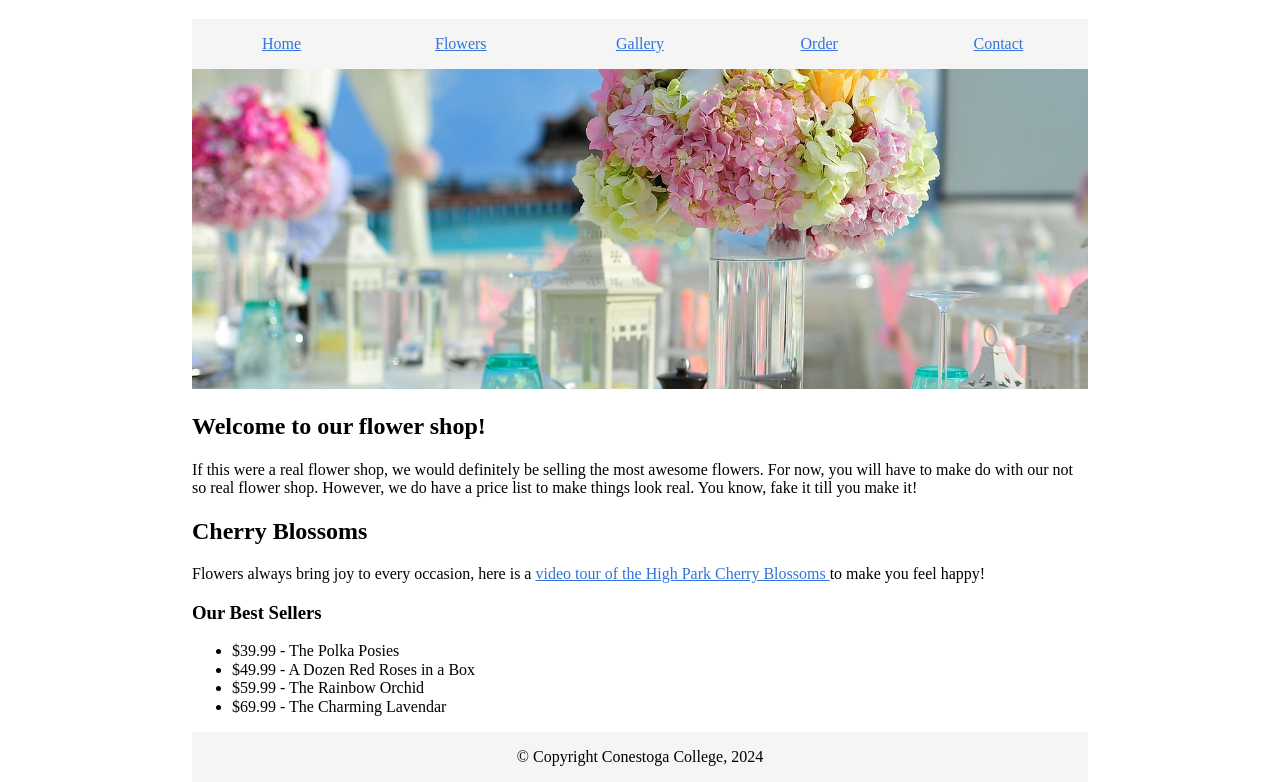
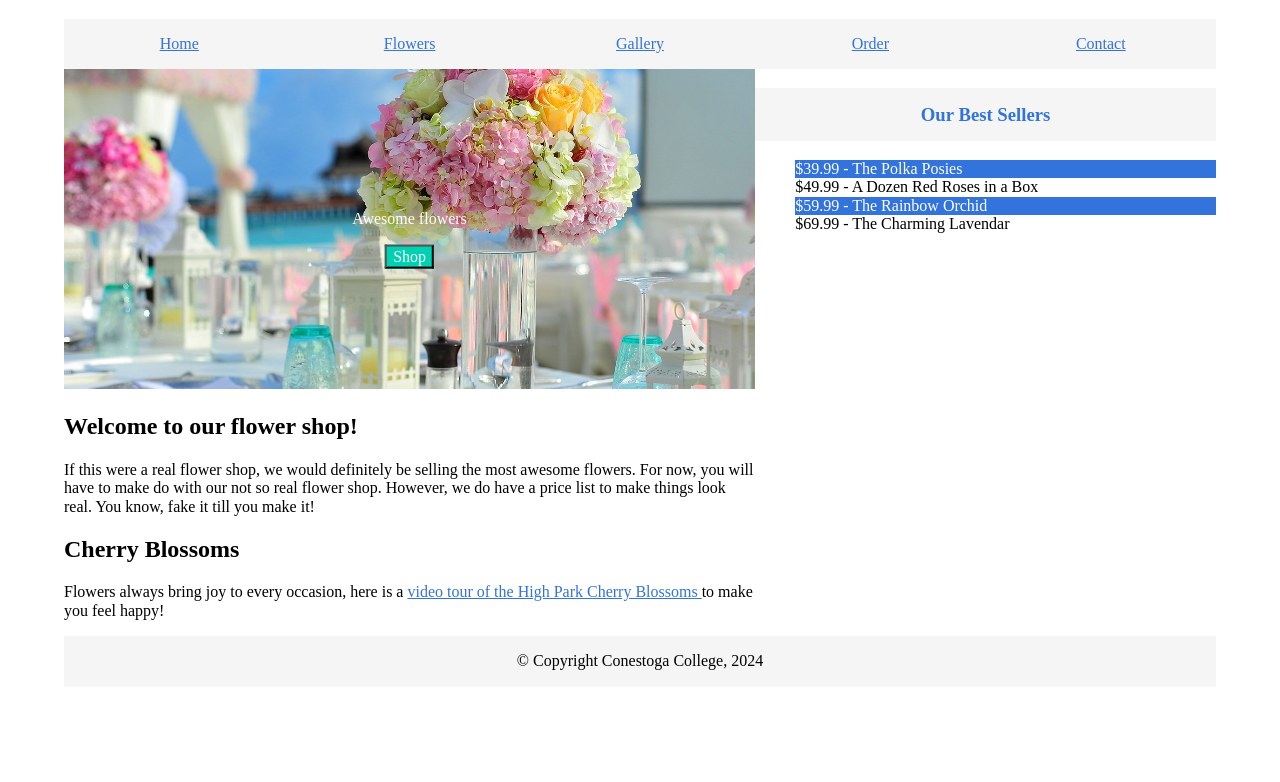
Before and after one commit to cyanoprem/shubham-project, a plain HTML site: page index.html in a window 1280 px wide. Shown: the part 61-843 px from the top of the page. After the commit the page ends 800 px from the top, so only its background shows below. Drawn offline with nearby package versions, Linux system fonts and the light colour scheme.

Commit message:
Add more styles

```diff
--- a/index.html
+++ b/index.html
@@ -16,40 +16,53 @@
   </header>
 
   <nav id="navbar">
-    <a href="">Home</a>
+    <a href="" id="home">Home</a>
     <a href="">Flowers</a>
     <a href="">Gallery</a>
     <a href="">Order</a>
     <a href="">Contact</a>
   </nav>
 
+  <div id="room">
     <main>
+
+      <div class="container">
         <img src="flowers.jpg" alt="Flowers" id="image">
         <!-- Image flowers.jpg from Piacquadio, A. (2018, March 18). Assorted Flower Arrangements [Photograph]. From Pexels. https://www.pexels.com/photo/assorted-flower-arrangements-947914/ -->
 
+        <div class="centered">
+          <p>Awesome flowers</p>
+          <button id="btn">Shop</button>
+        </div>
+      </div>
+
       <h2>Welcome to our flower shop!</h2>
 
-    <p>If this were a real flower shop, we would definitely be selling the most awesome flowers. For now, you will have
-      to make do with our not so real flower shop. However, we do have a price list to make things look real. You know,
+      <p>If this were a real flower shop, we would definitely be selling the most awesome flowers. For now, you will
+        have
+        to make do with our not so real flower shop. However, we do have a price list to make things look real. You
+        know,
         fake it till you make it!</p>
 
       <h2>Cherry Blossoms</h2>
 
       <p>Flowers always bring joy to every occasion, here is a <a
-        href="https://www.youtube.com/watch?v=yVLuTAlTBUo&t=3s">video tour of the High Park Cherry Blossoms </a> to make
+          href="https://www.youtube.com/watch?v=yVLuTAlTBUo&t=3s">video tour of the High Park Cherry Blossoms </a> to
+        make
         you feel happy!</p>
 
     </main>
 
     <aside>
-    <h3>Our Best Sellers</h3>
+      <h3 id="best-sellers">Our Best Sellers</h3>
       <ul>
-      <li>$39.99 - The Polka Posies</li>
+        <li class="best-item">$39.99 - The Polka Posies</li>
         <li>$49.99 - A Dozen Red Roses in a Box</li>
-      <li>$59.99 - The Rainbow Orchid</li>
+        <li class="best-item">$59.99 - The Rainbow Orchid</li>
         <li>$69.99 - The Charming Lavendar</li>
       </ul>
     </aside>
+  </div>
 
   <footer>
     &copy; Copyright Conestoga College, 2024
--- a/style.css
+++ b/style.css
@@ -1,6 +1,6 @@
 body {
-  margin-left: 15%;
-  margin-right: 15%;
+  margin-left: 5%;
+  margin-right: 5%;
 }
 
 #main-heading {
@@ -8,22 +8,13 @@ body {
   text-align: center;
 }
 
-#navbar {
-  background-color: #f5f5f5;
-  text-align: center;
-  display: grid;
-  grid-template-columns: 20% 20% 20% 20% 20%;
-  padding-top: 1rem;
-  padding-bottom: 1rem;
-}
-
 a {
   color: #3273dc;
 }
 
 #image {
+  height: 20rem;
   width: 100%;
-  height: 20rem;
   object-fit: cover;
 }
 
@@ -33,3 +24,57 @@ footer {
   padding-top: 1rem;
   padding-bottom: 1rem;
 }
+
+
+.red-border {
+  border: 0.1rem solid red;
+}
+
+#navbar {
+  display: grid;
+  grid-template-columns: 20% 20% 20% 20% 20%;
+  text-align: center;
+  background-color: #f5f5f5;
+  padding-top: 1rem;
+  padding-bottom: 1rem;
+}
+
+#room {
+  display: grid;
+  grid-template-columns: 60% 40%;
+}
+
+#best-sellers {
+  background-color: #f5f5f5;
+  color: #3273dc;
+  padding-top: 1rem;
+  padding-bottom: 1rem;
+  text-align: center;
+}
+
+.best-item {
+  background-color: #3273dc;
+  color: white;
+}
+
+ul {
+  list-style: none;
+}
+
+.container {
+  position: relative;
+}
+
+.centered {
+  position: absolute;
+  top: 50%;
+  left: 50%;
+  transform: translate(-50%, -50%);
+  color: white;
+  text-align: center;
+}
+
+#btn {
+  color: white;
+  background-color: #00d1b2;
+}
```
Lines whose indentation alone changed are shown as unchanged.
